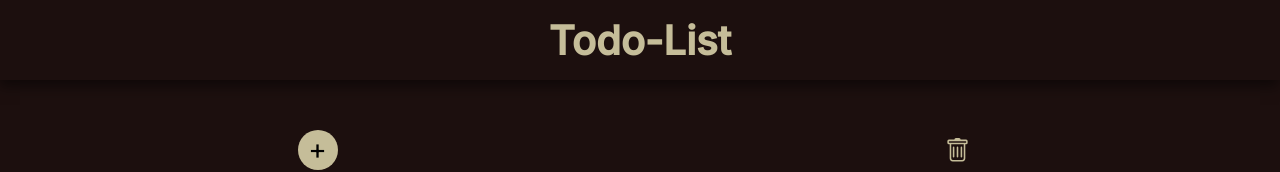
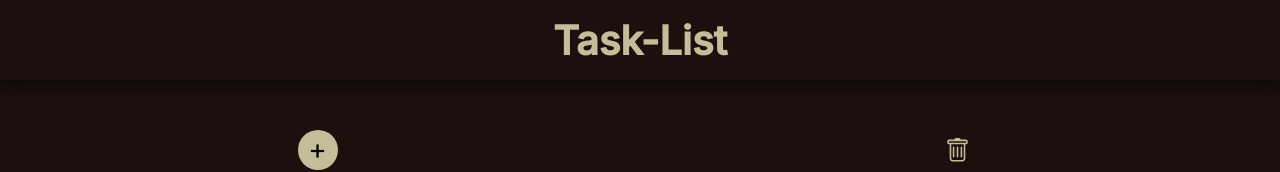
Before and after one commit to R6cky/react-todolist, a React (Vite) app: page / in a window 1280 px wide. Shown: the top 172 px of the page. Built offline with nearby package versions, Linux system fonts and the light colour scheme.

Commit message:
Rename the application title

```diff
--- a/src/components/Header/index.tsx
+++ b/src/components/Header/index.tsx
@@ -3,7 +3,7 @@ import { HeaderStyled } from "./style";
 export const Header = () => {
   return (
     <HeaderStyled>
-      <h1>Todo-List</h1>
+      <h1>Task-List</h1>
     </HeaderStyled>
   );
 };
--- a/src/pages/CreateTask/index.tsx
+++ b/src/pages/CreateTask/index.tsx
@@ -1,12 +1,12 @@
-import { useState } from "react";
+// import { useState } from "react";
 import { CreateTaskStyled } from "./style";
-import { tTasks } from "../../interfaces/interfaces";
+// import { tTasks } from "../../interfaces/interfaces";
 import { useForm } from "react-hook-form";
 import { zodResolver } from "@hookform/resolvers/zod/dist/zod.js";
 import { createTaskSchema } from "../../interfaces/interfaces";
 import { createTaskFormData } from "../../interfaces/interfaces";
 
-export const CreateTask = ({ openTaskModal, addTasks }: any) => {
+export const CreateTask = ({ openTaskModal }: any) => {
   // const [dataTask, setDataTask] = useState({
   //   title: "",
   //   description: "",
```
